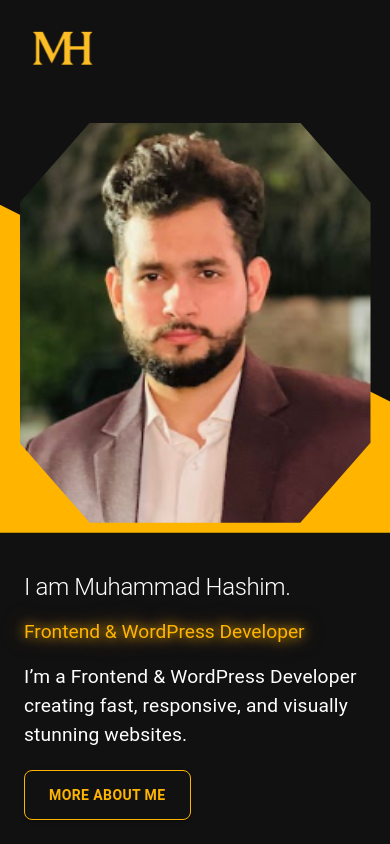
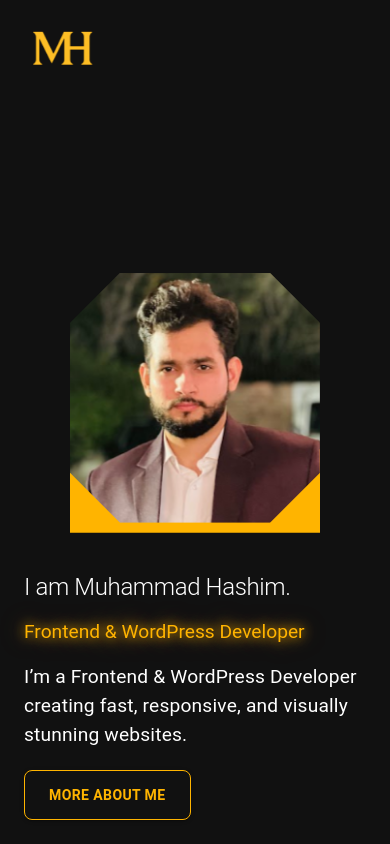
Before and after one commit to hashimrmzn/hashim-portfolio, a React (Vite) app: page / in a window 390 px wide. Shown: the top 844 px of the page. Built offline with nearby package versions, Linux system fonts and the light colour scheme; some icons are missing.

Commit message:
Updated: i had made  some changes

```diff
--- a/src/App.css
+++ b/src/App.css
@@ -61,7 +61,8 @@ clip-path: polygon(20% 0%, 80% 0%, 100% 20%, 100% 80%, 80% 100%, 20% 100%, 0% 80
 /*responsive css*/
 @media (max-width: 768px) {
   .my-pic {
-    width: 90% !important;
-    height: auto;
+    margin-top: 30px;
+    width: 250px !important;
+    height: 250px !important;
   }
 }
```
